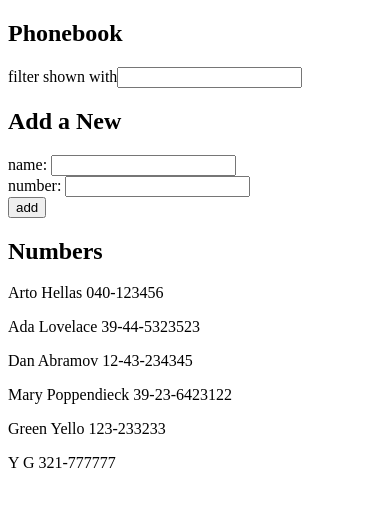
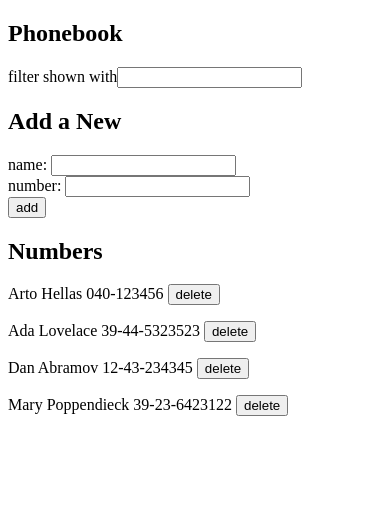
Before and after one commit to Yuan98Yu/exercises-for-full-stack-open, a React (Create React App) app in the folder part2/: page / in a window 390 px wide. Shown: the top 506 px of the page. Built offline with nearby package versions, Linux system fonts and the light colour scheme; data requests are answered from the project's data file.

Commit message:
finish exercise2.17: Phonebook step9

```diff
--- a/part2/db.json
+++ b/part2/db.json
@@ -19,16 +19,6 @@
       "name": "Mary Poppendieck",
       "number": "39-23-6423122",
       "id": 4
-    },
-    {
-      "name": "Green Yello",
-      "number": "123-233233",
-      "id": 5
-    },
-    {
-      "name": "Y G",
-      "number": "321-777777",
-      "id": 6
     }
   ]
 }
--- a/part2/src/App.js
+++ b/part2/src/App.js
@@ -51,7 +51,7 @@ const App = (props) => {
       <NewPersonForm newName={newName} newNumber={newNumber} changeNewName={changeNewName}
         changeNewNumber={changeNewNumber} addNewPerson={addNewPerson} />
       <h2>Numbers</h2>
-      <Persons persons={personsToShow()} />
+      <Persons persons={personsToShow()} setPersons={setPersons}/>
     </div>
   )
 }
--- /dev/null
+++ b/part2/src/components/Button.js
@@ -0,0 +1,9 @@
+import React from 'react'
+
+const Button = props => {
+    return (
+        <button onClick={props.onClick}>{props.name}</button>
+    )
+}
+
+export default Button
--- a/part2/src/components/Persons.js
+++ b/part2/src/components/Persons.js
@@ -1,17 +1,32 @@
 import React from 'react'
+import Button from './Button'
+import personsService from '../service/persons'
 
-const Person = ({person}) => {
-  return (
-    <p>{person.name} {person.number}</p>
-  )
+const Person = ({ person, handleDelete }) => {
+    return (
+        <p>{person.name} {person.number} <Button name='delete' onClick={handleDelete(person)} /></p>
+    )
 }
 
-const Persons = ({persons}) => {
-    const getPersons = () => persons.map( person => <Person key={person.id} person={person} />)
+const Persons = ({ persons, setPersons }) => {
+    const handleDelete = person => () => {
+        if (window.confirm(`delete ${person.name}?`)) {
+            personsService
+                .deleteItem(person.id)
+                .then( response => {
+                    console.log(response)
+                    let newPersons = persons.filter( oldPerson => oldPerson.id !== person.id )
+                    setPersons(newPersons)
+                })
+                .catch(error => alert(error))
+        }
+    }
+    const getPersons = () => persons.map(person => <Person key={person.id} person={person} handleDelete={handleDelete}/>)
+
 
     return (
         <>
-        {getPersons()}
+            {getPersons()}
         </>
     )
 }
--- a/part2/src/service/persons.js
+++ b/part2/src/service/persons.js
@@ -13,8 +13,13 @@ const update = (id, newObject) => {
   return axios.put(`${baseUrl}/${id}`, newObject)
 }
 
+const deleteItem = id => {
+    return axios.delete(`${baseUrl}/${id}`)
+}
+
 export default {
   getAll,
   create,
-  update
+  update,
+  deleteItem
 }
```
